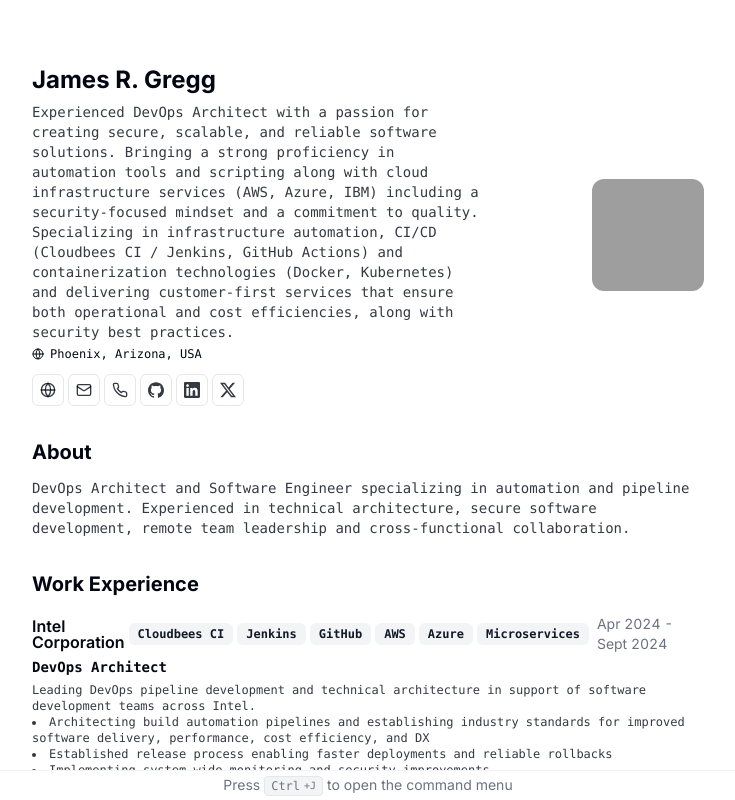
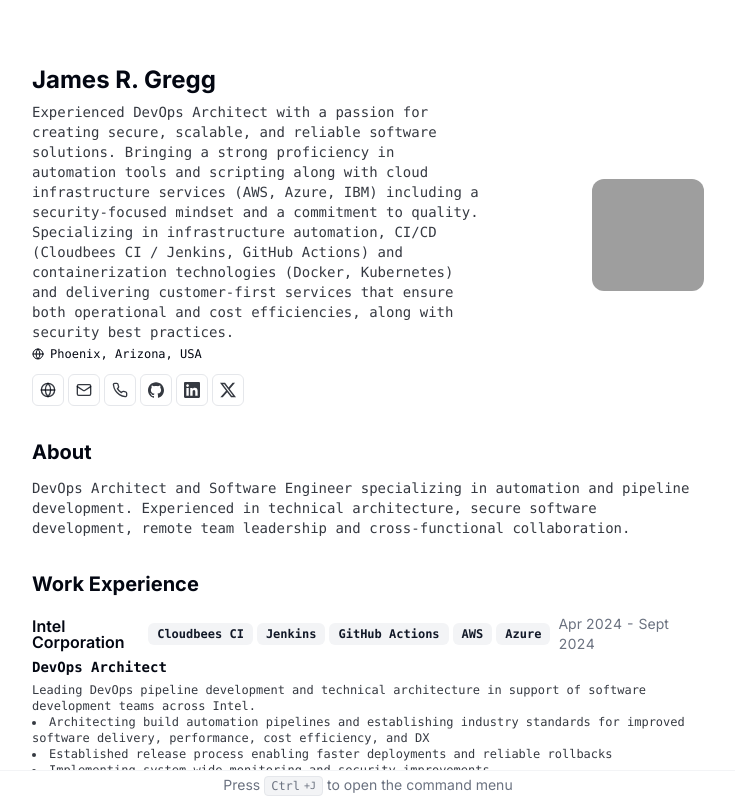
Before and after one commit to kraken-slayer/cv, a Next.js app: page / in a window 1280 px wide. Shown: the top 800 px of the page, without its empty margins (272-1007 px from the left). Built offline with nearby package versions, Linux system fonts and the light colour scheme; grey boxes are pictures that could not be loaded.

Commit message:
ci: Updated CV DevOps Architect- build and deploy

```diff
--- a/src/data/resume-data.tsx
+++ b/src/data/resume-data.tsx
@@ -57,7 +57,7 @@ export const RESUME_DATA = {
     {
       company: "Intel Corporation",
       link: "https://www.intel.com/content/www/us/en/homepage.html",
-      badges: ["Cloudbees CI", "Jenkins", "GitHub", "AWS", "Azure", "Microservices"],
+      badges: ["Cloudbees CI", "Jenkins", "GitHub Actions", "AWS", "Azure"],
       title: "DevOps Architect",
       logo: ConsultlyLogo,
       start: "Apr 2024",
```
